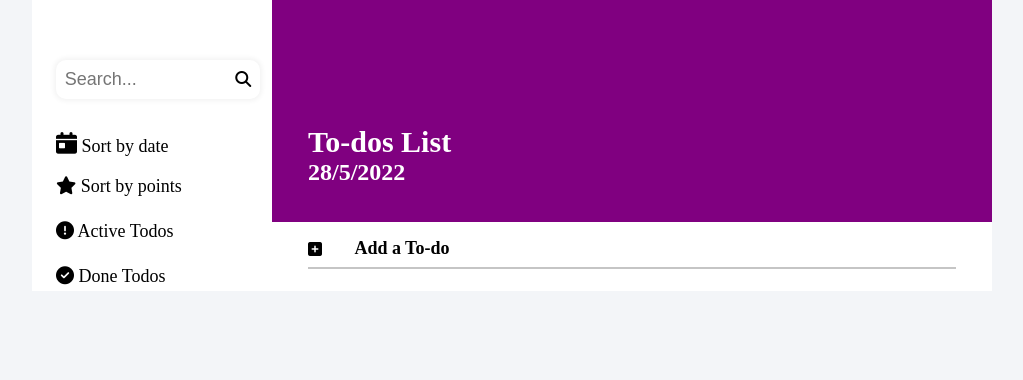
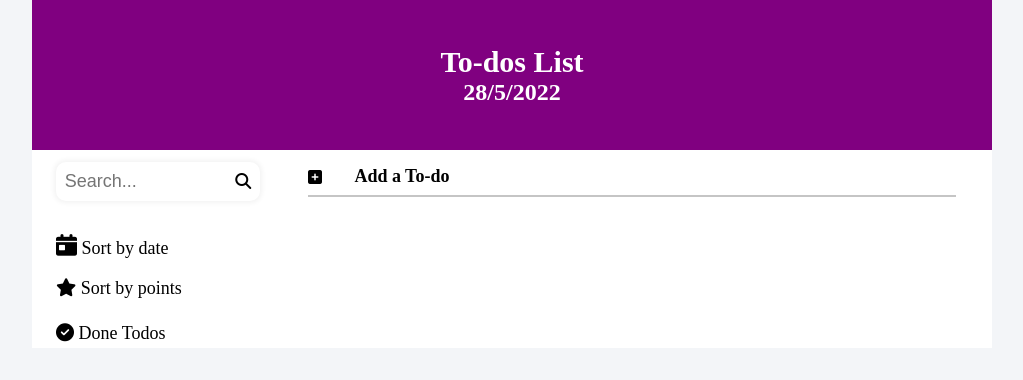
Before and after one commit to mohammad-kassem/todo-web-app, a plain HTML site: page index.html in a window 1280 px wide. Shown: the whole page, without its empty margins (128-1151 px from the left). Drawn offline with nearby package versions, Linux system fonts and the light colour scheme.

Commit message:
restructuring the layout HTML and adjusting the style accordingly CSS

```diff
--- a/index.html
+++ b/index.html
@@ -9,22 +9,23 @@
         <script src="./script/main.js" defer></script>
     </head>
     <body>
+        <div class="header">
+                <h1> To-dos List </h1>
+                <h2> 28/5/2022 </h2>
+            </div>
         <div class="body-container">
             <div class="menu">
                 <div class="search-bar">
                     <input type="text" id="search" placeholder="Search..." name="search">
                     <div id="search-icon"> <i class="fa-solid fa-magnifying-glass"></i> </div>
                 </div>
-                <div id="date-sort"><i class="fa-solid fa-calendar-day"></i> Sort by date</div>
-                <div id="points-sort"><i class="fa-solid fa-star"></i> Sort by points</div>
-                <div id="active-button"><i class="fa-solid fa-circle-exclamation"></i> Active Todos</div>
-                <div id="done-button"><i class="fa-solid fa-circle-check"></i> Done Todos</div>
+                <div class="menu-content">
+                    <div id="date-sort"><i class="fa-solid fa-calendar-day"></i> Sort by date</div>
+                    <div id="points-sort"><i class="fa-solid fa-star"></i> Sort by points</div>
+                    <div id="done-button"><i class="fa-solid fa-circle-check"></i> Done Todos</div>
+                </div>
             </div>
             <div class="main-content">
-                <div class="header">
-                    <h1> To-dos List </h1>
-                    <h2> 28/5/2022 </h2>
-                </div>
                 <div id="add-todo-container">
                     <div class="add-todo">
                         <i id="add-todo-button" class="fa-solid fa-square-plus"></i>
@@ -35,7 +36,6 @@
 
                 </div>
                 <div id="done" class="todos-list">
-
                 </div>
             </div>
         </div>
--- a/script/main.js
+++ b/script/main.js
@@ -126,7 +126,6 @@ function displayActiveTodos() {
   </div>`;
     if (!element[5]) $("#active").append($todo_item);
     else {
-      $todo_item.attr("style", " ");
       $("#done").append($todo_item);
       $(`#${element[0]}`).addClass("done");
       $(`#checkbox${element[0]}`).prop("checked", true);
--- a/styles/styles.css
+++ b/styles/styles.css
@@ -5,6 +5,28 @@
 
 body{
     background-color: #f3f5f8;
+}
+
+.header{
+    width: 75%;
+    margin: auto;
+    display: flex;
+    flex-direction: column;
+    justify-content: center;
+    align-items: center;
+    height: 150px;
+    background-color: purple;
+    vertical-align: text-bottom;
+    color: #fff;
+}
+
+.header > h1{
+    font-size: 30px;
+    font-weight: 800;
+}
+
+.background-change{
+    background-color: steelblue;
 }
 
 .body-container{
@@ -22,14 +44,7 @@ body{
     justify-content: space-evenly;
     align-items: flex-start;
     width: 25%;
-    margin-top: 5%;
     gap: 20px;
-}
-
-.menu > div{
-    font-size: 18px;
-    height: 25px;
-    margin-left: 10%;
 }
 
 .search-bar{
@@ -54,6 +69,21 @@ body{
     font-size: 16px;
 }
 
+.menu-content{
+    display: flex;
+    flex-direction: column;
+    justify-content: space-evenly;
+    align-items: flex-start;
+    width: 100%;
+    gap: 20px;
+}
+
+.menu-content  > div, .search-bar{
+    font-size: 18px;
+    height: 25px;
+    margin-left: 10%;
+}
+
 .fa-calendar-day{
     font-size: 24px;
     transform: scale(1,0.9);
@@ -63,26 +93,6 @@ body{
     width: 75%;
 }
 
-.header{
-    display: flex;
-    flex-direction: column;
-    justify-content: flex-end;
-    align-items: flex-start;
-    height: 150px;
-    background-color: purple;
-    vertical-align: text-bottom;
-    padding: 5%;
-    color: #fff;
-}
-
-.header > h1{
-    font-size: 30px;
-    font-weight: 800;
-}
-
-.background-change{
-    background-color: steelblue;
-}
 
 #active{
     display: block;
@@ -131,8 +141,9 @@ body{
 .todo-container{
     display: flex;
     justify-content: flex-start;
-    align-items: center;
+    align-items: flex-start;
     gap: 5%;
+    margin: 1vh 0;
 }
 
 .todo-content{
@@ -157,7 +168,6 @@ body{
     display: flex;
     justify-content: space-between;
     align-items: center;
-    margin: 1vh 0;
 }
 
 
@@ -172,7 +182,9 @@ textarea{
 
 .title{
     width: 50%;
-    height: 65px;
+    height: 50px;
+    font-size: 14px;
+    font-weight: bold;
 }
 
 .description{
```
